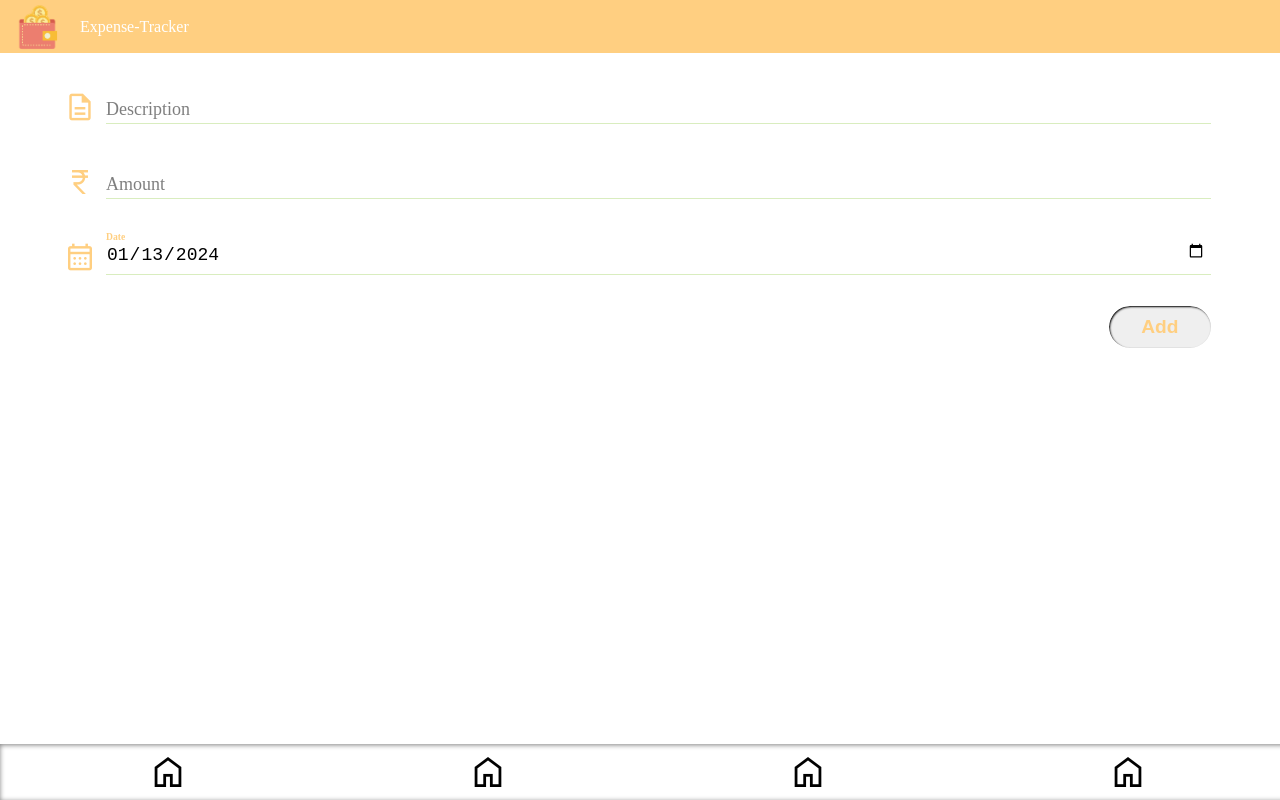
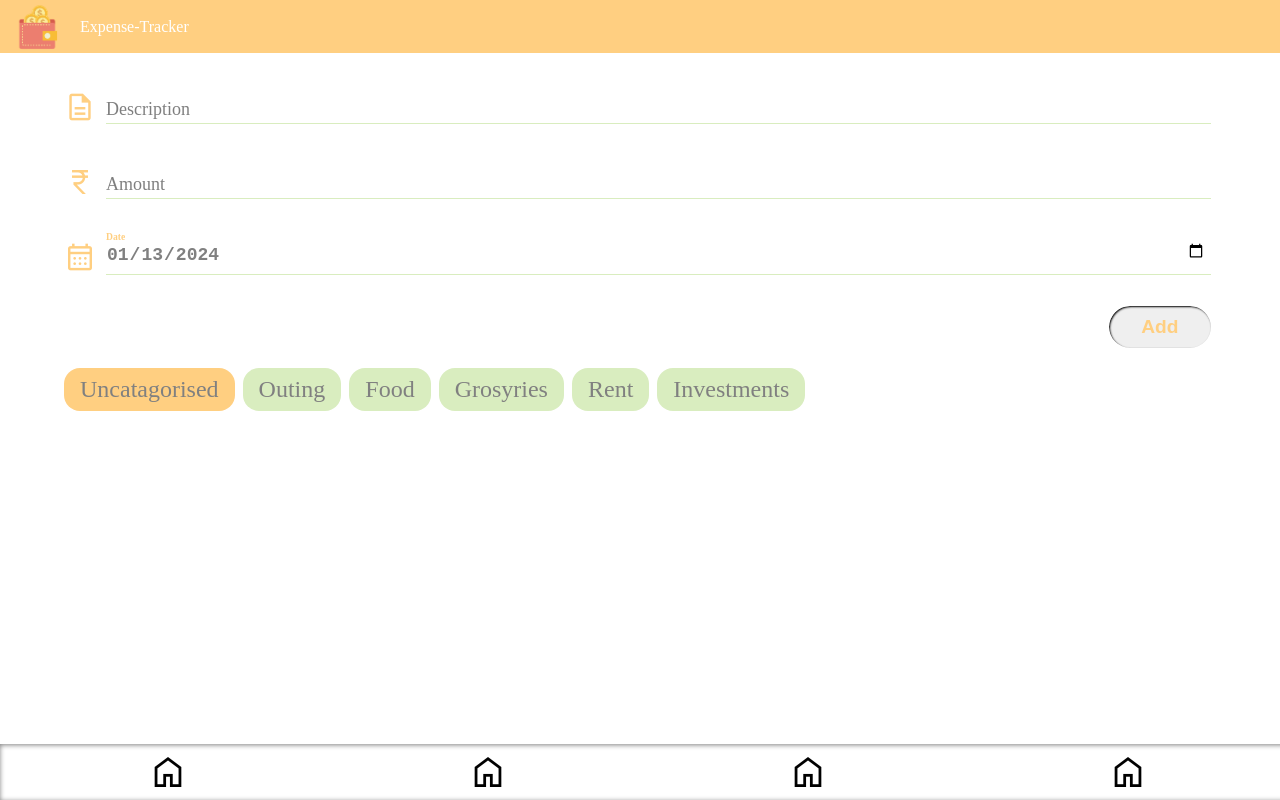
Before and after one commit to SubhamMandal/expense-tracker, a React (Vite) app: page /add-expense in a window 1280 px wide. Built offline with nearby package versions, Linux system fonts and the light colour scheme; a web font is replaced by a local one.

Commit message:
tags added

```diff
--- a/src/components/AddExpense.js
+++ b/src/components/AddExpense.js
@@ -2,31 +2,59 @@ import React, { useState } from 'react';
 import classes from './AddExpense.module.css';
 import Input from '../utils/Input';
 
-const todayDate = `${new Date().getFullYear()}-0${new Date().getMonth() + 1}-${new Date().getDate()}`;
+const today = new Date();
+const todayDate = `${today.getFullYear()}-${today.getMonth() < 9 ? '0' + (today.getMonth() + 1) : today.getMonth() + 1}-${today.getDate()}`;
+const tags = ['Uncatagorised', 'Outing', 'Food', 'Grosyries', 'Rent', 'Investments'];
 const AddExpense = () => {
     const [date, setDate] = useState(todayDate);
-    const chaneDateHandler = (e) => {
+    const [description, setDescription] = useState('');
+    const [amount, setAmount] = useState('');
+    const [type, setType] = useState('Uncatagorised');
+    const onDescriptionChange = (e) => {
+        setDescription(e.target.value);
+    }
+    const onAmountChange = (e) => {
+        setAmount(e.target.value);
+    }
+    const onDateChange = (e) => {
         setDate(e.target.value);
+    }
+    const onTypeChange = (e) => {
+        setType(e.target.value);
     }
     const addExpenseHandler = (e) => {
         e.preventDefault();
+        console.log('Expense added -> ', {
+            description: description,
+            amount: amount,
+            date: date,
+            type: type
+        })
     }
     return (
         <section>
             <form onSubmit={addExpenseHandler} className={classes.addExpenseForm}>
                 <div className={classes.control}>
                     <span className="material-symbols-outlined">description</span>
-                    <Input id="desc" label="Description" />
+                    <Input id="desc" value={description} onChange={onDescriptionChange} label="Description" />
                 </div>
                 <div className={classes.control}>
                     <span className="material-symbols-outlined">currency_rupee</span>
-                    <Input id="amt" label="Amount" type="number" />
+                    <Input id="amt" label="Amount" value={amount} onChange={onAmountChange} type="number" />
                 </div>
                 <div className={classes.control}>
                     <span className="material-symbols-outlined">calendar_month</span>
-                    <Input id="date" label="Date" type="date" value={date} onChange={chaneDateHandler} />
+                    <Input id="date" label="Date" type="date" value={date} onChange={onDateChange} />
                 </div>
-                <button type='submit' className={classes.button}>Add</button>
+                <div className={classes.control}>
+                    <button type='submit' className={classes.button}>Add</button>
+                </div>
+                <div className={classes.tags}>
+                    {tags.map((tag, index) => <div className={classes.tag} key={index}>
+                        <input name='tag' id={tag} type='radio' checked={tag === type} value={tag} onChange={onTypeChange} />
+                        <label htmlFor={tag}>{tag}</label>
+                    </div>)}
+                </div>
             </form>
         </section>
     )
--- a/src/components/AddExpense.module.css
+++ b/src/components/AddExpense.module.css
@@ -7,6 +7,11 @@
 .control {
     display: flex;
     align-items: center;
+}
+
+.control input {
+  color: gray;
+  font-weight: bold;
 }
 
 .control > span{
@@ -25,7 +30,7 @@
     transition: all 0.2s;
     font-weight: bolder;
     margin-top: .5rem;
-    float: right;
+    margin-left: auto;
     font-size: 1.2rem;
     box-shadow: 1px 1px 2px black inset;
   }
@@ -46,3 +51,27 @@
     top: 0;
     width: auto;
 }
+
+.tags {
+  margin-top: 1rem;
+  display: flex;
+  flex-wrap: wrap;
+  gap: .5rem;
+}
+
+.tag {
+  font-size: 1.5rem;
+  color: gray;
+  padding: .5rem 1rem;
+  background-color: var(--color4);
+  border-radius: 1rem;
+  transition: all .5s;
+}
+
+.tag input{
+  display: none;
+}
+
+.tag:has(input:checked) {
+  background-color: var(--color1);
+}
--- a/src/components/Home.module.css
+++ b/src/components/Home.module.css
@@ -1,20 +1,3 @@
-.home {
-}
-
-.header {
-  display: flex;
-  align-items: center;
-  background-color: var(--color1);
-}
-
-.logo {
-  width: 5rem;
-}
-
-.header > span {
-  color: white;
-}
-
 .addExpense {
     position: fixed;
     bottom: 6rem;
@@ -34,17 +17,3 @@
     margin-right: .3rem;
     font-size: 2rem;
 }
-
-.footer {
-  position: fixed;
-  bottom: 0;
-  width: 100vw;
-  display: flex;
-  justify-content: space-around;
-  padding: .5rem;
-  box-shadow: 0px 1px 5px gray inset;
-}
-
-.footer > span {
-    font-size: 2.5rem;
-}
--- a/src/components/Layout.module.css
+++ b/src/components/Layout.module.css
@@ -1,6 +1,3 @@
-.home {
-}
-
 .header {
   display: flex;
   align-items: center;
@@ -13,26 +10,6 @@
 
 .header > span {
   color: white;
-}
-
-.addExpense {
-    position: fixed;
-    bottom: 6rem;
-    right: 1.5rem;
-    background-color: var(--color1);
-    padding: 1rem;
-    border-radius: 2rem;
-    display: flex;
-    align-items: center;
-    justify-content: space-evenly;
-    box-shadow: 5px 5px 4px gray;
-    cursor: pointer;
-    color: black;
-}
-
-.addExpense > span {
-    margin-right: .3rem;
-    font-size: 2rem;
 }
 
 .footer {
```
